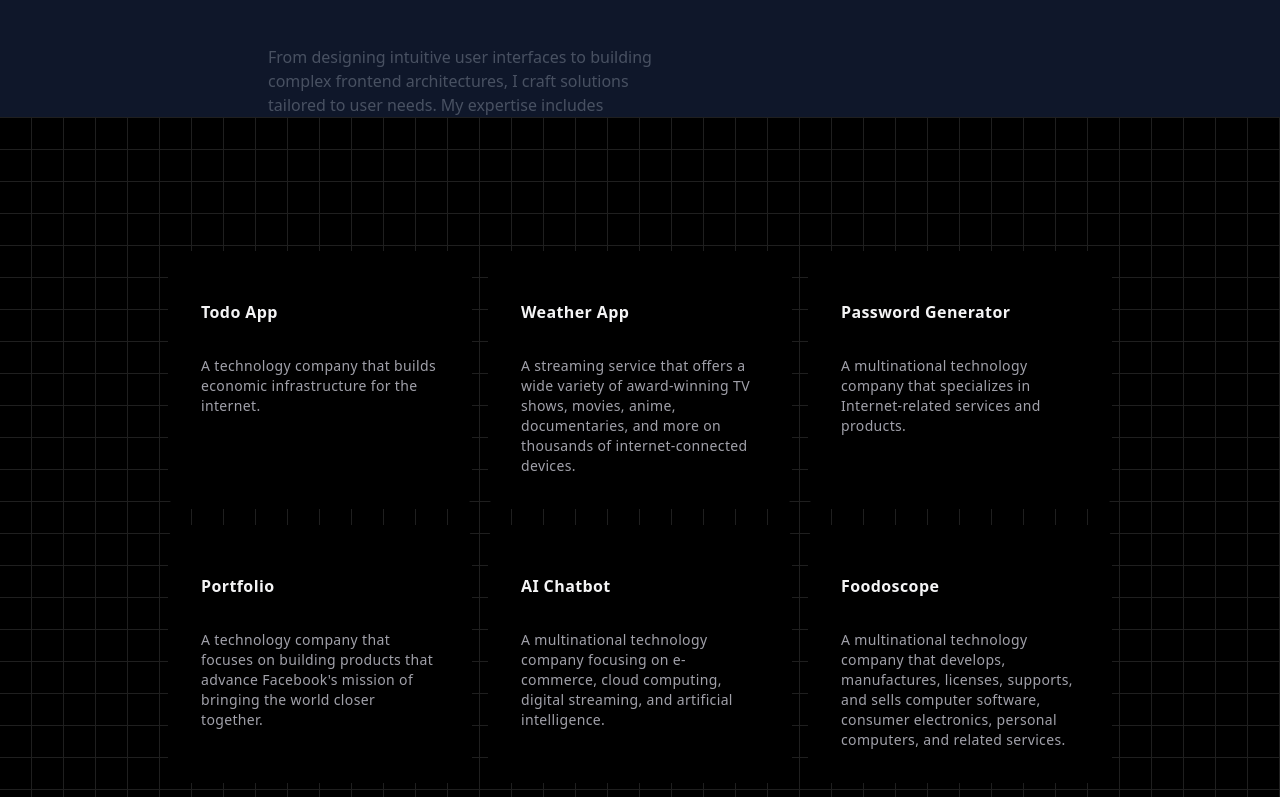
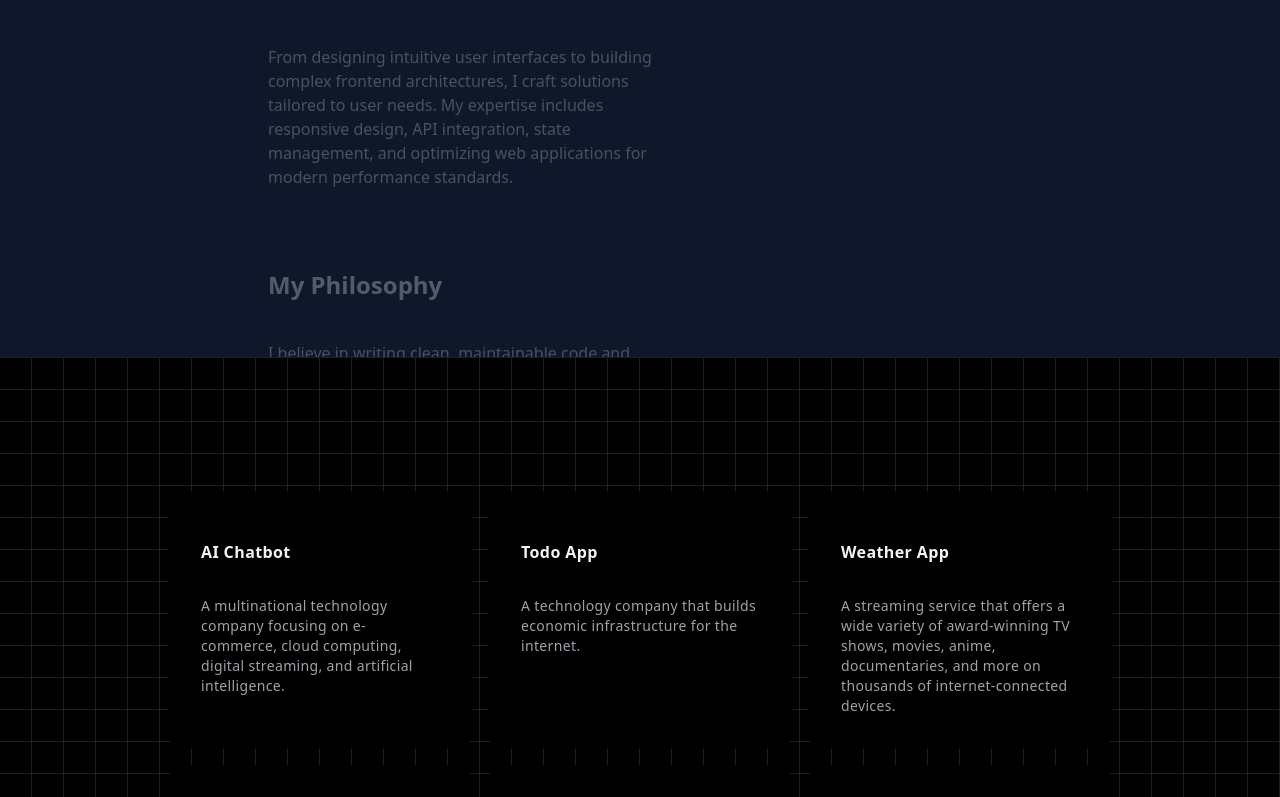
Before and after one commit to aadijaiin/Portfolio, a Next.js app: page / in a window 1280 px wide. Shown: the part 1243-2040 px from the top of the page. Built offline with nearby package versions, Linux system fonts and the light colour scheme.

Commit message:
more changes

```diff
--- a/app/components/CardHover.jsx
+++ b/app/components/CardHover.jsx
@@ -2,13 +2,19 @@ import { HoverEffect } from "@/components/ui/card-hover-effect";
 
 export function CardHover() {
   return (
-    (<div className="max-w-5xl mx-auto px-8">
+    (<div className="max-w-5xl mx-auto px-4 sm:px-6 lg:px-8 py-8">
       <HoverEffect items={projects} />
     </div>)
   );
 }
 
 export const projects = [
+    {
+      title: "AI Chatbot",
+      description:
+        "A multinational technology company focusing on e-commerce, cloud computing, digital streaming, and artificial intelligence.",
+      link: "https://chatbot-umber-delta.vercel.app/",
+    },
   {
     title: "Todo App",
     description:
@@ -34,12 +40,6 @@ export const projects = [
     link: "https://portfolio-aadi-jains-projects.vercel.app/",
   },
   {
-    title: "AI Chatbot",
-    description:
-      "A multinational technology company focusing on e-commerce, cloud computing, digital streaming, and artificial intelligence.",
-    link: "https://chatbot-umber-delta.vercel.app/",
-  },
-  {
     title: "Foodoscope",
     description:
       "A multinational technology company that develops, manufactures, licenses, supports, and sells computer software, consumer electronics, personal computers, and related services.",
--- a/app/components/ui/sticky-scroll.jsx
+++ b/app/components/ui/sticky-scroll.jsx
@@ -52,7 +52,7 @@ export const StickyScroll = ({
       animate={{
         backgroundColor: backgroundColors[activeCard % backgroundColors.length],
       }}
-      className="h-[35rem] overflow-y-auto flex justify-center relative space-x-10  p-10 hiddenscrollbar"
+      className="h-screen overflow-y-auto flex justify-center relative space-x-10  p-10 hiddenscrollbar"
       ref={ref}>
       <div className="div relative flex items-start px-4">
         <div className="max-w-2xl">
--- a/app/page.js
+++ b/app/page.js
@@ -40,7 +40,7 @@ const Page = () => {
       <section id="About" >
         <StickyScrollcomp />
       </section>
-      <section id="projects" className="h-screen w-screen bg-black bg-grid-white/[0.12] flex justify-center items-center flex-wrap">
+      <section id="projects" className="min-h-screen w-screen bg-black bg-grid-white/[0.12] flex justify-center items-center flex-wrap">
 
       <CardHover />
 
```
